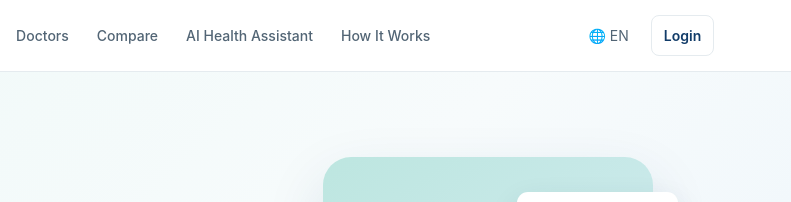
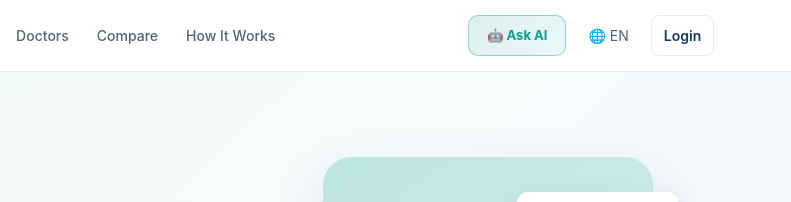
Before and after one commit to bhumikab-9/med_tour, a website: page index.html in a window 1280 px wide. Shown: the top 202 px of the page, 489-1280 px from the left. Drawn offline with Linux system fonts and the light colour scheme.

Commit message:
Ask AI button

```diff
--- a/index.html
+++ b/index.html
@@ -25,11 +25,11 @@
             <a href="#hospitals" onclick="navigate(event, '#hospitals')">Hospitals</a>
             <a href="#">Doctors</a>
             <a href="#compare-cost" onclick="navigate(event, '#compare-cost')">Compare</a>
-            <a href="#ai-assistant" onclick="navigate(event, '#ai-assistant')">AI Health Assistant</a>
             <a href="#">How It Works</a>
         </nav>
 
         <div class="nav-actions">
+            <button class="ai-btn" onclick="navigate(event, '#ai-assistant')">🤖 Ask AI</button>
             <button class="language-btn">🌐 EN</button>
             <button class="login-btn">Login</button>
         </div>
@@ -704,13 +704,13 @@
 
         <!-- ================= AI ASSISTANT ================= -->
 
-        <section class="assistant-banner">
+        <!-- <section class="assistant-banner">
 
             <div class="assistant-icon">
                 ✦
-            </div>
+            </div> -->
 
-            <div class="assistant-text">
+            <!-- <div class="assistant-text">
 
                 <span>MEDTOUR AI</span>
 
@@ -726,9 +726,9 @@
 
             <button class="assistant-btn" onclick="navigate(event, '#ai-assistant')">
                 Ask MedTour AI →
-            </button>
+            </button> -->
 
-        </section>
+        <!-- </section> -->
 
     </main>
 
--- a/style.css
+++ b/style.css
@@ -176,6 +176,51 @@ a {
     font-weight: 600;
 }
 
+.ai-btn {
+    display: inline-flex;
+    align-items: center;
+    gap: 8px;
+    padding: 10px 18px;
+    background: linear-gradient(135deg, rgba(13, 159, 145, 0.15) 0%, rgba(13, 159, 145, 0.08) 100%);
+    color: var(--teal);
+    border: 1.5px solid rgba(13, 159, 145, 0.4);
+    border-radius: 10px;
+    font-weight: 700;
+    font-size: 13px;
+    cursor: pointer;
+    transition: all 0.35s cubic-bezier(0.4, 0, 0.2, 1);
+    position: relative;
+    overflow: hidden;
+    white-space: nowrap;
+}
+
+.ai-btn::before {
+    content: '';
+    position: absolute;
+    top: 0;
+    left: -100%;
+    width: 100%;
+    height: 100%;
+    background: linear-gradient(90deg, transparent, rgba(255, 255, 255, 0.3), transparent);
+    transition: left 0.5s ease;
+}
+
+.ai-btn:hover {
+    background: linear-gradient(135deg, rgba(13, 159, 145, 0.25) 0%, rgba(13, 159, 145, 0.15) 100%);
+    border-color: var(--teal);
+    box-shadow: 0 8px 24px rgba(13, 159, 145, 0.3);
+    transform: translateY(-2px);
+}
+
+.ai-btn:hover::before {
+    left: 100%;
+}
+
+.ai-btn:active {
+    transform: translateY(0);
+    box-shadow: 0 4px 12px rgba(13, 159, 145, 0.2);
+}
+
 
 /* =========================================
    HERO
```
